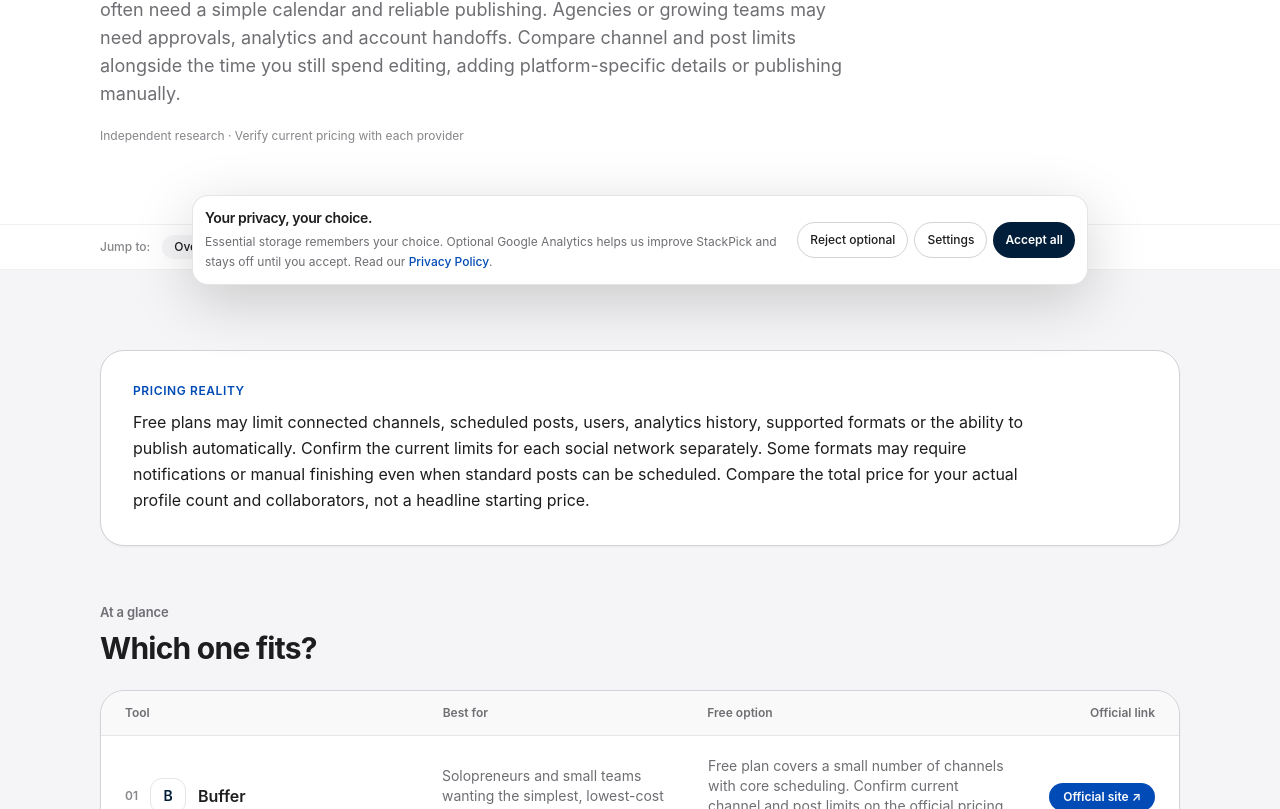
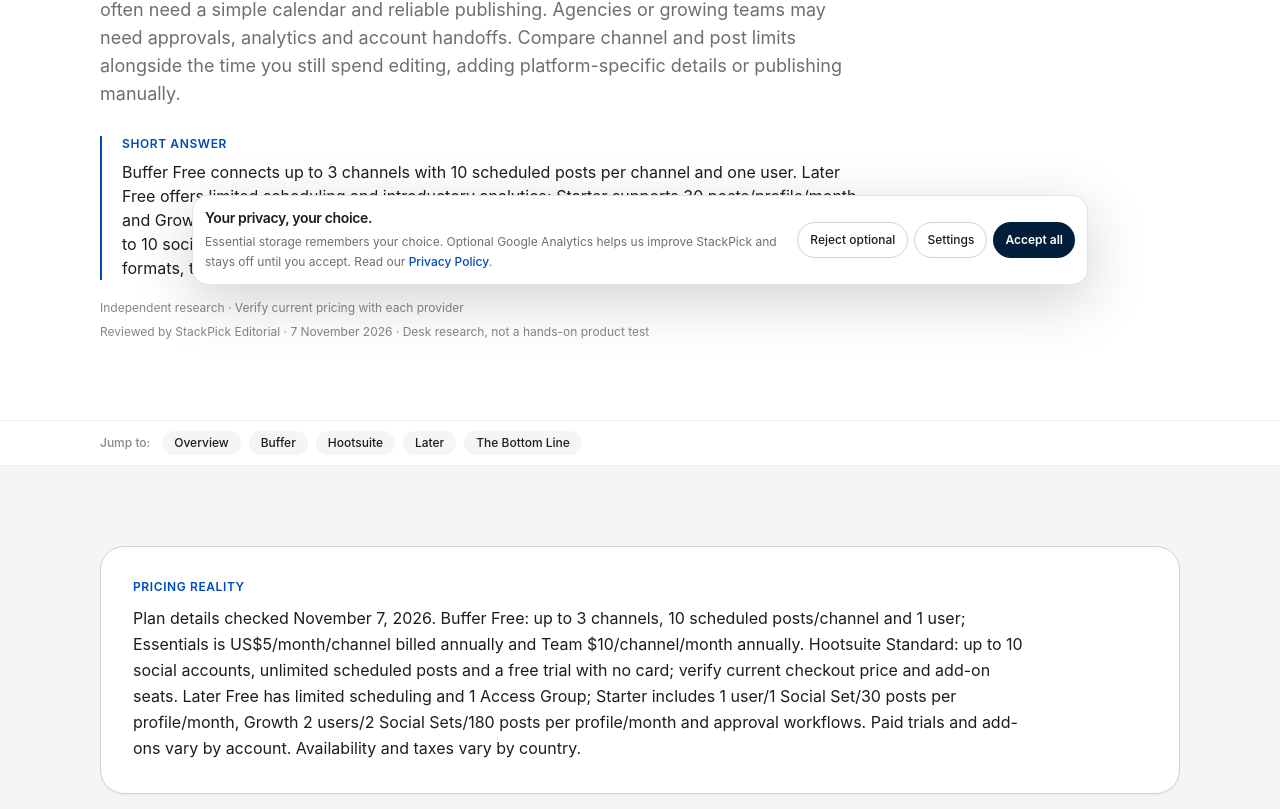
Before and after one commit to LinukaBandara/StackPick, a Next.js app: page /best/social-media-scheduling in a window 1280 px wide. Shown: the part 491-1300 px from the top of the page. Built offline with nearby package versions, Linux system fonts and the light colour scheme; no server answers.

Commit message:
Refresh Buffer Hootsuite and Later scheduling limits

```diff
--- a/app/best/social-media-scheduling/page.tsx
+++ b/app/best/social-media-scheduling/page.tsx
@@ -13,35 +13,37 @@ export default function Page() {
     <ComparisonArticle
       title="Best Social Media Scheduling Tool for Small Business"
       slug="social-media-scheduling"
+      reviewedOn="2026-11-07"
       intro="A social scheduler is useful only if it supports the networks and post formats your business actually publishes, with a review process your team can maintain. Solo operators often need a simple calendar and reliable publishing. Agencies or growing teams may need approvals, analytics and account handoffs. Compare channel and post limits alongside the time you still spend editing, adding platform-specific details or publishing manually."
-      pricingNote="Free plans may limit connected channels, scheduled posts, users, analytics history, supported formats or the ability to publish automatically. Confirm the current limits for each social network separately. Some formats may require notifications or manual finishing even when standard posts can be scheduled. Compare the total price for your actual profile count and collaborators, not a headline starting price."
+      quickAnswer="Buffer Free connects up to 3 channels with 10 scheduled posts per channel and one user. Later Free offers limited scheduling and introductory analytics; Starter supports 30 posts/profile/month and Growth 180 posts/profile/month with collaboration features. Hootsuite Standard manages up to 10 social accounts with unlimited scheduled posts and a no-card trial. Compare profiles, post formats, team seats and analytics history."
+      pricingNote="Plan details checked November 7, 2026. Buffer Free: up to 3 channels, 10 scheduled posts/channel and 1 user; Essentials is US$5/month/channel billed annually and Team $10/channel/month annually. Hootsuite Standard: up to 10 social accounts, unlimited scheduled posts and a free trial with no card; verify current checkout price and add-on seats. Later Free has limited scheduling and 1 Access Group; Starter includes 1 user/1 Social Set/30 posts per profile/month, Growth 2 users/2 Social Sets/180 posts per profile/month and approval workflows. Paid trials and add-ons vary by account. Availability and taxes vary by country."
       tools={[
         {
           name: "Buffer",
           bestFor: "Solopreneurs and small teams wanting the simplest, lowest-cost scheduler",
           freeOption:
-            "Free plan covers a small number of channels with core scheduling. Confirm current channel and post limits on the official pricing page.",
+            "Free forever: up to 3 channels, 10 scheduled posts per channel and 1 user. Essentials is US$5/month/channel on annual billing; Team is $10/channel/month and adds unlimited team members and approvals.",
           tradeoff:
             "Transparent pricing and a clean, minimal interface make it easy to learn. Analytics and engagement features are lighter than Hootsuite — fine for scheduling, thinner for deep reporting.",
-          url: "https://buffer.com/",
+          url: "https://buffer.com/pricing",
         },
         {
           name: "Hootsuite",
           bestFor: "In-house marketing teams managing many accounts who need a unified inbox and approvals",
           freeOption:
-            "No permanent free tier for ongoing team use. A time-limited trial is typically available. Confirm current trial and paid plan pricing.",
+            "No permanent free tier. Standard trial requires no credit card and supports up to 10 social accounts with unlimited scheduled posts; paid price depends on billing cycle and region.",
           tradeoff:
             "Deeper feature set — unified inbox, social listening, approval workflows and more thorough analytics. That depth comes at a price floor that puts it out of reach for many small businesses before feature comparison even starts.",
-          url: "https://www.hootsuite.com/",
+          url: "https://www.hootsuite.com/plans/standard",
         },
         {
           name: "Later",
           bestFor: "Instagram- and TikTok-first visual brands",
           freeOption:
-            "Free tier is available for a limited number of profiles. Confirm current limits on the official site.",
+            "Free plan includes limited post scheduling, one Access Group, introductory analytics and a calendar view limited to 2 weeks back/forward. Starter includes 1 user, 1 Social Set and 30 posts/profile/month; Growth includes 2 users, 2 Social Sets and 180 posts/profile/month.",
           tradeoff:
             "Visual content calendar and grid preview are genuinely useful if your brand lives on Instagram. Less compelling if your primary channels are text-first (X, LinkedIn) where the visual planning advantage does not apply.",
-          url: "https://later.com/",
+          url: "https://help.later.com/hc/en-us/articles/360059362253-Choose-a-Later-Social-Plan",
         },
       ]}
       bottomLine="Start with Buffer if your goal is straightforward scheduling across a modest number of profiles and the current free limits fit. Evaluate Later when visual planning for Instagram or similar content is a meaningful part of the workflow. Consider Hootsuite only if your team will use its broader monitoring, inbox or approval features enough to justify the total cost. Before subscribing, schedule a representative week and verify each post format’s actual publishing steps and analytics availability."
@@ -84,6 +86,7 @@ export default function Page() {
               </tbody>
             </table>
           </div>
+          <p className="mt-5 text-xs leading-5 text-[#667085]">Research method: desk review of official pricing and plan documentation checked November 7, 2026. This is not a live publishing benchmark; test each required network and format, because automatic publishing, notifications, audio/music, collaborator permissions and analytics availability differ by platform and plan.</p>
         </div>
       </section>
     </ComparisonArticle>
```
